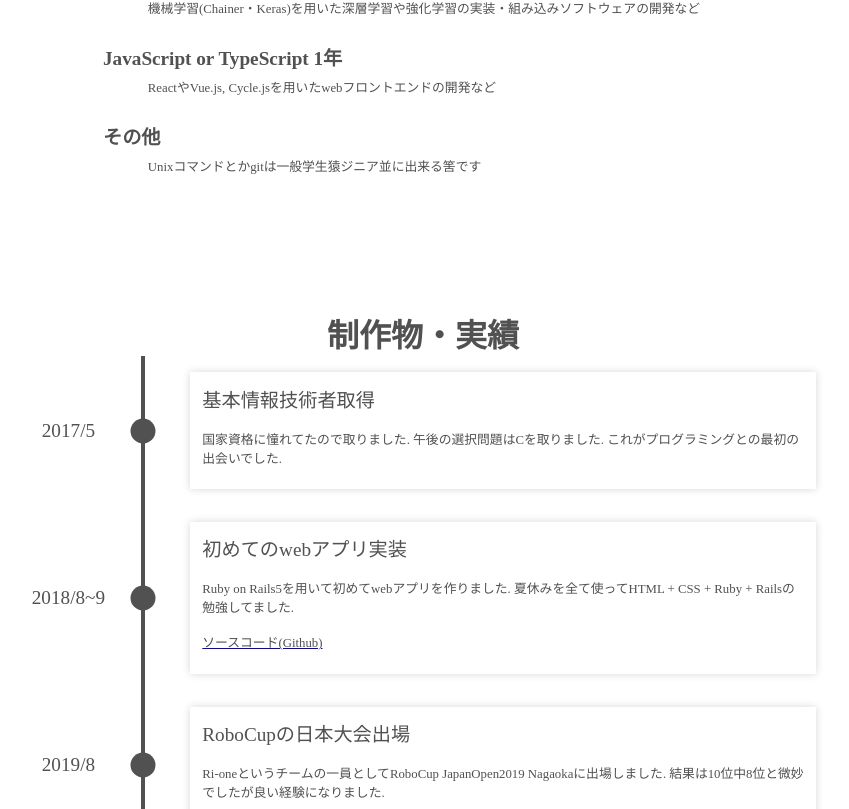
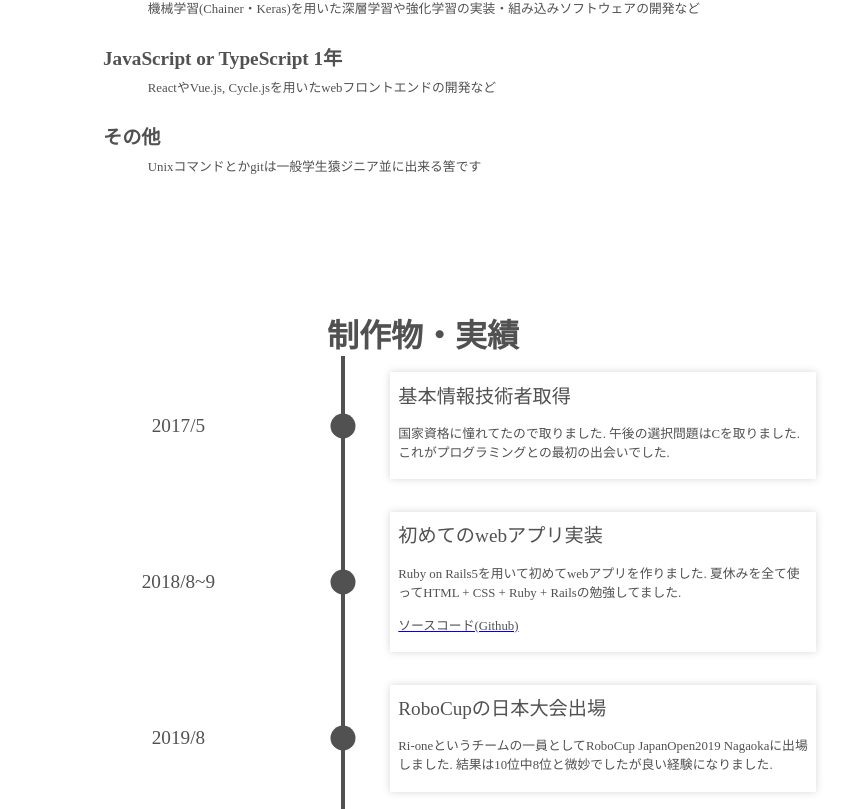
Before and after one commit to ruritoBlogger/ruritoBlogger.github.io, a Next.js app: page / in a window 1280 px wide. Shown: the part 1991-2800 px from the top of the page, without its empty margins (217-1066 px from the left). Built offline with nearby package versions, Linux system fonts and the light colour scheme.

Commit message:
fix: 横長ディスプレイで表示しようとするとUIが崩れるバグを修正

```diff
--- a/src/components/timepoint/index.module.sass
+++ b/src/components/timepoint/index.module.sass
@@ -17,6 +17,8 @@
 
 .dateWrapper
     min-width: 100px
+    max-width: 300px
+    width: 100%
     position: relative
 
     @media screen and (max-width: 764px)
```
